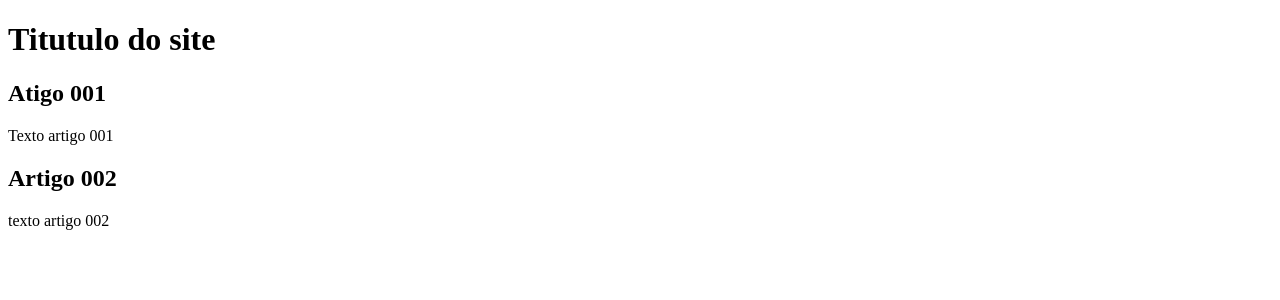
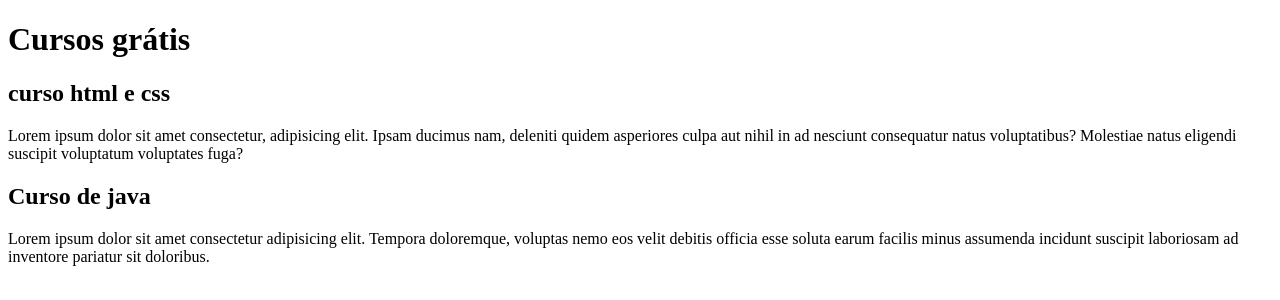
Before and after one commit to edgcarvalho/site, a plain HTML site: page index.html in a window 1280 px wide. Drawn offline with Linux system fonts and the light colour scheme.

Commit message:
comecei a escrever conteudo

```diff
--- a/index.html
+++ b/index.html
@@ -4,21 +4,25 @@
     <meta charset="UTF-8">
     <meta http-equiv="X-UA-Compatible" content="IE=edge">
     <meta name="viewport" content="width=device-width, initial-scale=1.0">
-    <title>Document</title>
+    <title></title>
 </head>
 <body>
     <main>
         <header>
-            <h1>Titutulo do site</h1>
+            <h1>Cursos grátis</h1>
         </header>
         <article>
-            <h2>Atigo 001</h2>
-            <p>Texto artigo 001</p>
+            <h2>curso html e css</h2>
+            <p>Lorem ipsum dolor sit amet consectetur,
+                adipisicing elit. Ipsam ducimus nam, deleniti quidem asperiores
+                 culpa aut nihil in ad nesciunt consequatur
+                 natus voluptatibus? Molestiae natus eligendi suscipit voluptatum voluptates fuga?</p>
         </article>
 
         <article>
-            <h2>Artigo 002</h2>
-            <p>texto artigo 002</p>
+            <h2>Curso de java</h2>
+            <p>Lorem ipsum dolor sit amet consectetur adipisicing elit. Tempora doloremque, voluptas nemo eos velit debitis officia esse soluta earum facilis minus assumenda incidunt suscipit
+                laboriosam ad inventore pariatur sit doloribus.</p>
         </article>
     </main>
 </body>
```
